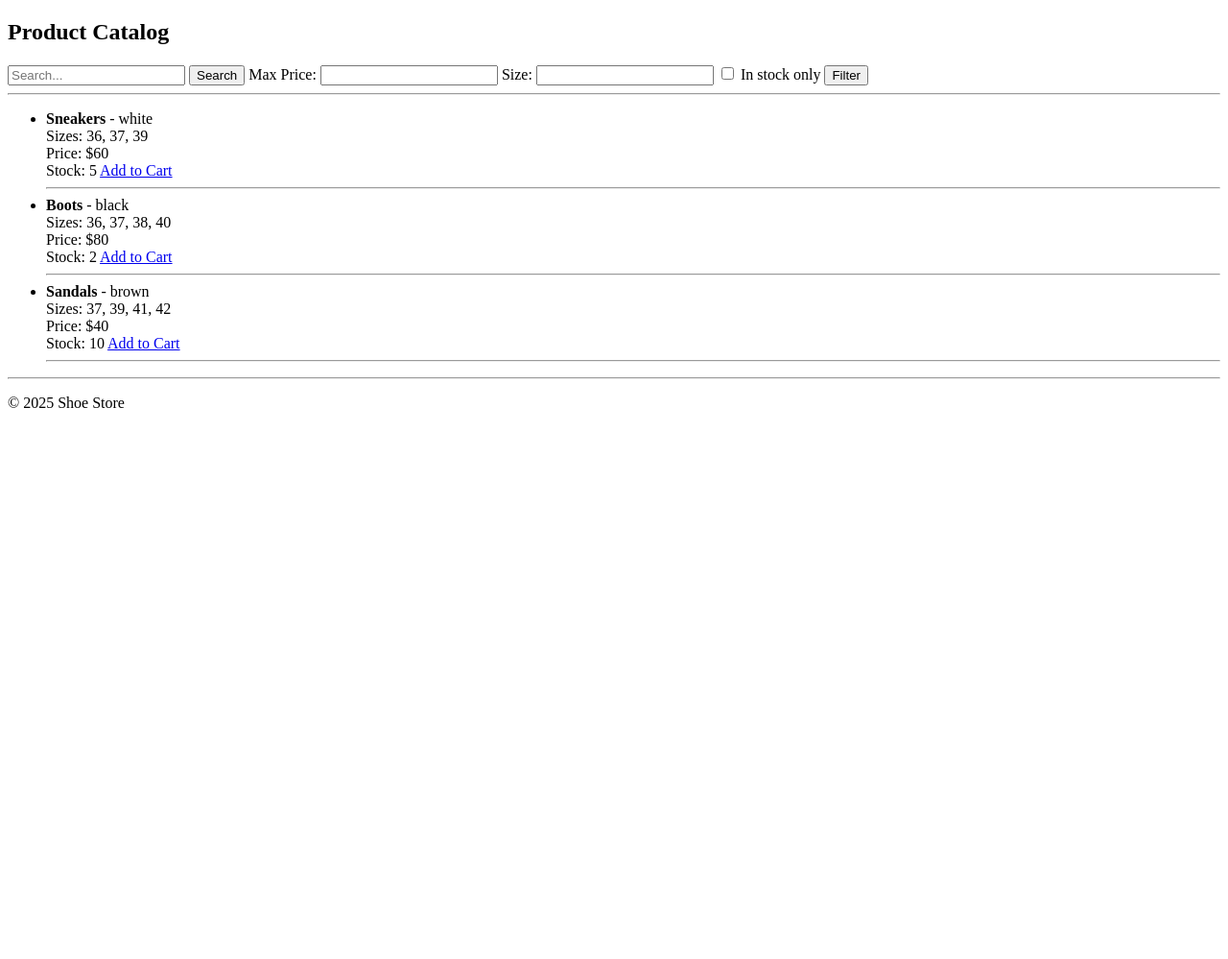
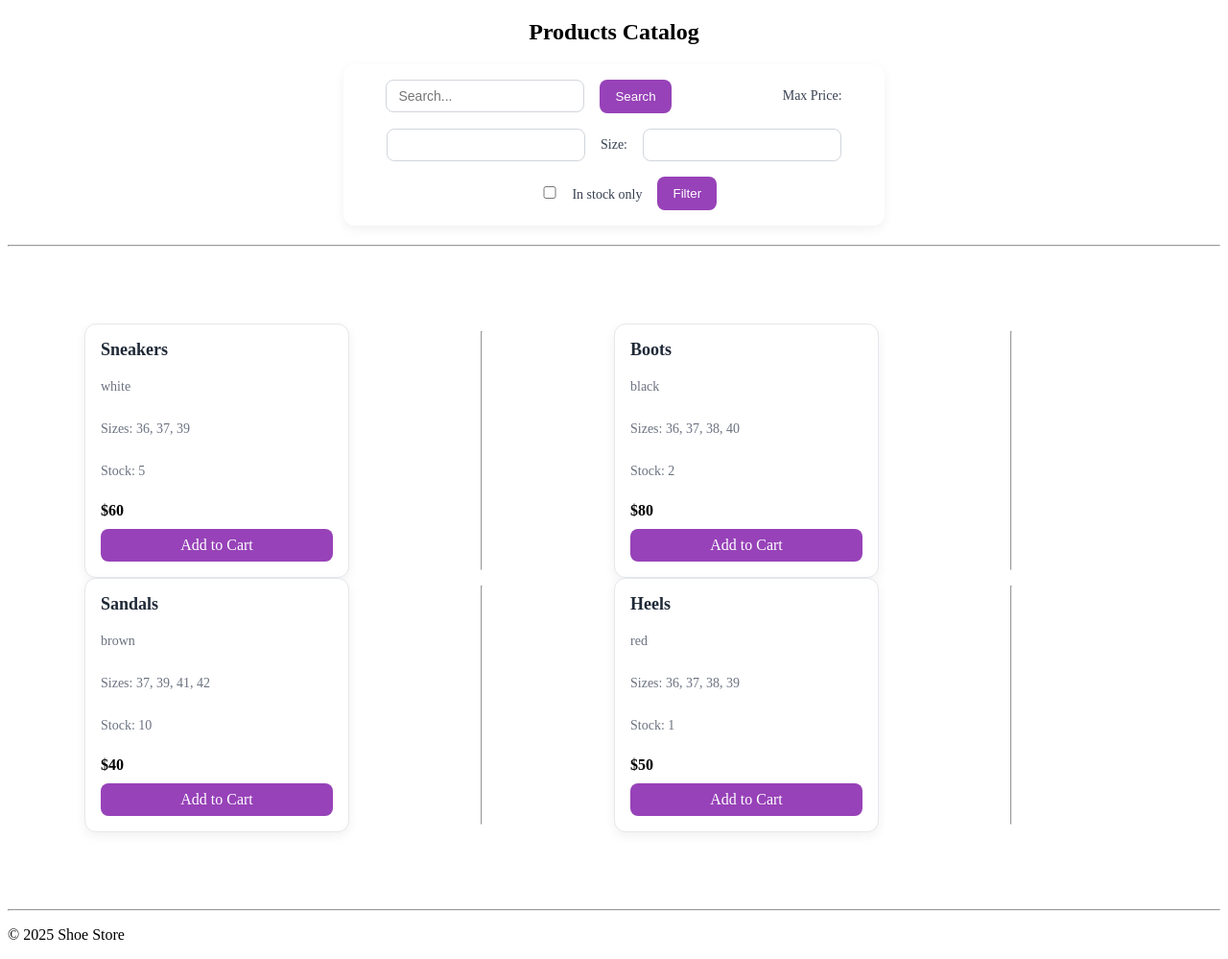
Before and after one commit to MIDimova21/ShoesProject, a Flask app: page /catalog in a window 1280 px wide. Shown: the part 95-1094 px from the top of the page at 96% size. Before the commit the page ends 520 px from the top, so only its background shows below. Run offline with Flask 3, Linux system fonts and the light colour scheme.

Commit message:
Add css for catalog page

```diff
--- a/FlaskProject/services/catalog_service.py
+++ b/FlaskProject/services/catalog_service.py
@@ -2,6 +2,7 @@ products = [
     {"id": 1, "name": "Sneakers", "color": "white", "sizes": "36, 37, 39", "price": 60, "stock": 5},
     {"id": 2, "name": "Boots", "color": "black", "sizes": "36, 37, 38, 40", "price": 80, "stock": 2},
     {"id": 3, "name": "Sandals", "color": "brown",  "sizes": "37, 39, 41, 42", "price": 40, "stock": 10},
+    {"id": 4, "name": "Heels", "color": "red", "sizes": "36, 37, 38, 39", "price": 50, "stock": 1},
 ]
 
 def get_all_products():
--- /dev/null
+++ b/FlaskProject/static/catalog.css
@@ -0,0 +1,139 @@
+.page-title {
+  text-align: center;
+  justify-content: center;
+}
+
+.filter-bar {
+  background: #ffffff;
+  padding: 16px;
+  border-radius: 12px;
+  box-shadow: 0 4px 12px rgba(0,0,0,0.06);
+  margin-bottom: 20px;
+  margin-left: 350px;
+  margin-right: 350px;
+  display: flex;
+  flex-wrap: wrap;
+  gap: 16px;
+  align-items: center;
+  justify-content: center;
+}
+
+.search {
+  margin-right: 100px;
+}
+
+.checkbox {
+  margin-right: -60px;
+  margin-left: -40px;
+}
+
+.filter-bar input,
+.filter-bar select {
+  padding: 8px 12px;
+  border: 1px solid #d1d5db;
+  border-radius: 8px;
+  font-size: 14px;
+  min-width: 160px;
+  transition: border 0.2s, box-shadow 0.2s;
+}
+
+.filter-bar input:focus,
+.filter-bar select:focus {
+  border-color: #2563eb;
+  box-shadow: 0 0 0 3px rgba(37,99,235,0.15);
+  outline: none;
+}
+
+.filter-bar label {
+  font-size: 14px;
+  color: #374151;
+}
+
+.filter-bar button {
+  padding: 10px 16px;
+  background: #9742b8;
+  border: none;
+  border-radius: 8px;
+  color: #ffffff;
+  cursor: pointer;
+  font-weight: 500;
+  transition: background 0.2s, transform 0.1s;
+}
+
+
+.catalog-grid {
+  display: grid;
+  grid-template-columns: repeat(auto-fill, minmax(260px, 1fr));
+
+  margin: 80px;
+}
+
+.product-card {
+  background: #ffffff;
+  border: 1px solid #e5e7eb;
+  border-radius: 12px;
+  padding: 16px;
+  box-shadow: 0 4px 12px rgba(0,0,0,0.06);
+  display: flex;
+  flex-direction: column;
+  transition: transform 0.2s, box-shadow 0.2s;
+}
+.product-card:hover {
+  transform: translateY(-3px);
+  box-shadow: 0 8px 18px rgba(0,0,0,0.08);
+}
+
+.product-title {
+  font-size: 18px;
+  font-weight: 600;
+  margin: 0 0 6px;
+  color: #1f2937;
+}
+
+.product-meta {
+  font-size: 14px;
+  color: #6b7280;
+}
+
+.product-price {
+  font-weight: 700;
+  font-size: 16px;
+  margin: 10px 0;
+}
+
+.product-actions {
+  margin-top: auto;
+  display: flex;
+  gap: 8px;
+}
+
+.product-actions a {
+  flex: 1;
+  text-align: center;
+  padding: 8px;
+  border-radius: 8px;
+  text-decoration: none;
+  font-weight: 500;
+  transition: background 0.2s;
+}
+
+.btn-add {
+  background: #9742b8;
+  color: #fff;
+}
+
+.btn-update {
+  background: #f3f4f6;
+  color: #374151;
+}
+.btn-update:hover {
+  background: #e5e7eb;
+}
+
+.btn-delete {
+  background: #dc2626;
+  color: #fff;
+}
+.btn-delete:hover {
+  background: #b91c1c;
+}
--- a/FlaskProject/templates/catalog.html
+++ b/FlaskProject/templates/catalog.html
@@ -1,11 +1,16 @@
 {% extends "base.html" %}
 
+{% block link %}
+        <link rel="stylesheet" href="{{ url_for('static', filename='base.css') }}">
+        <link rel="stylesheet" href="{{ url_for('static', filename='catalog.css') }}">
+{% endblock %}
+
 {% block content %}
-<h2>Product Catalog</h2>
+<h2 class="page-title">Products Catalog</h2>
 
-<form method="get" action="{{ url_for('catalog.show_catalog') }}">
-  <input type="text" name="query" placeholder="Search..." value="{{ search_query or '' }}">
-  <button type="submit">Search</button>
+<form class="filter-bar" method="get" action="{{ url_for('catalog.show_catalog') }}">
+  <input  type="text" name="query" placeholder="Search..." value="{{ search_query or '' }}">
+  <button class="search" type="submit">Search</button>
 
   <label>Max Price:</label>
   <input type="number" name="max_price" value="{{ max_price or '' }}">
@@ -14,7 +19,7 @@
   <input type="text" name="available_size" value="{{ max_size or '' }}">
 
   <label>
-    <input type="checkbox" name="in_stock" {% if in_stock %}checked{% endif %}>
+    <input class="checkbox" type="checkbox" name="in_stock" {% if in_stock %}checked{% endif %}>
     In stock only
   </label>
 
@@ -23,16 +28,26 @@
 
 <hr>
 
-<ul>
+<div class="catalog-grid">
   {% for product in products %}
-    <li>
-      <strong>{{ product.name }}</strong> - {{ product.color }} <br>
-      Sizes: {{ product.sizes }} <br>
-      Price: ${{ product.price }} <br>
-      Stock: {{ product.stock }}
-      <a href="{{ url_for('cart.add_to_cart', product_id=product.id) }}">Add to Cart</a>
-    </li>
+    <div class="product-card">
+      <h3 class="product-title">{{ product.name }}</h3>
+      <p class="product-meta">{{ product.color }}</p>
+      <p class="product-meta">Sizes: {{ product.sizes }}</p>
+      <p class="product-meta">Stock: {{ product.stock }}</p>
+      <p class="product-price">${{ product.price }}</p>
+
+      <div class="product-actions">
+        <a class="btn-add" href="{{ url_for('cart.add_to_cart', product_id=product.id) }}">Add to Cart</a>
+
+        {% if session.is_admin %}
+          <a class="btn-update" href="{{ url_for('catalog.update_product', product_id=product.id) }}">Update</a>
+          <a class="btn-delete" href="{{ url_for('catalog.delete_product', product_id=product.id) }}">Delete</a>
+        {% endif %}
+      </div>
+
+    </div>
     <hr>
   {% endfor %}
-</ul>
+</div>
 {% endblock %}
```
